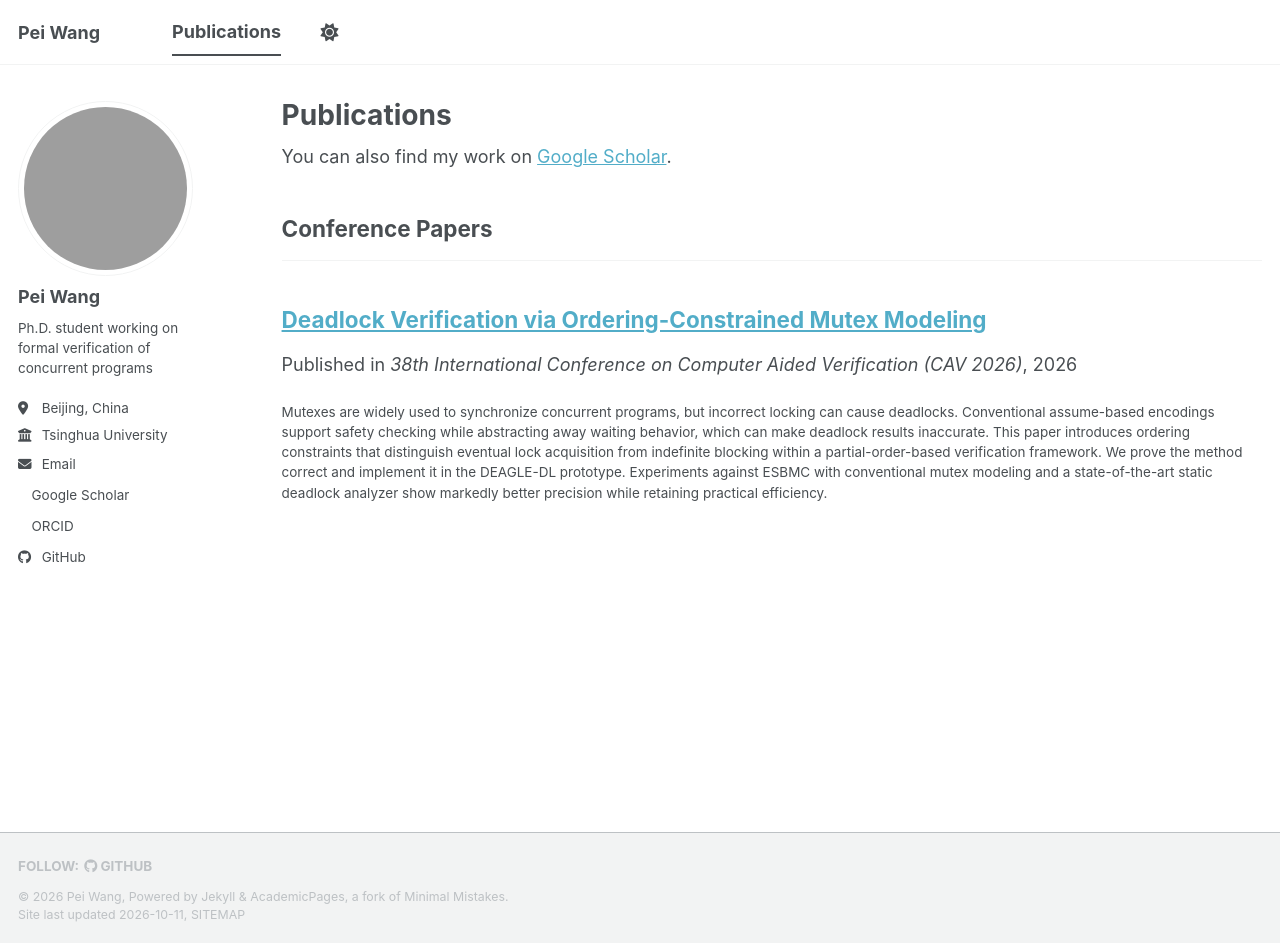
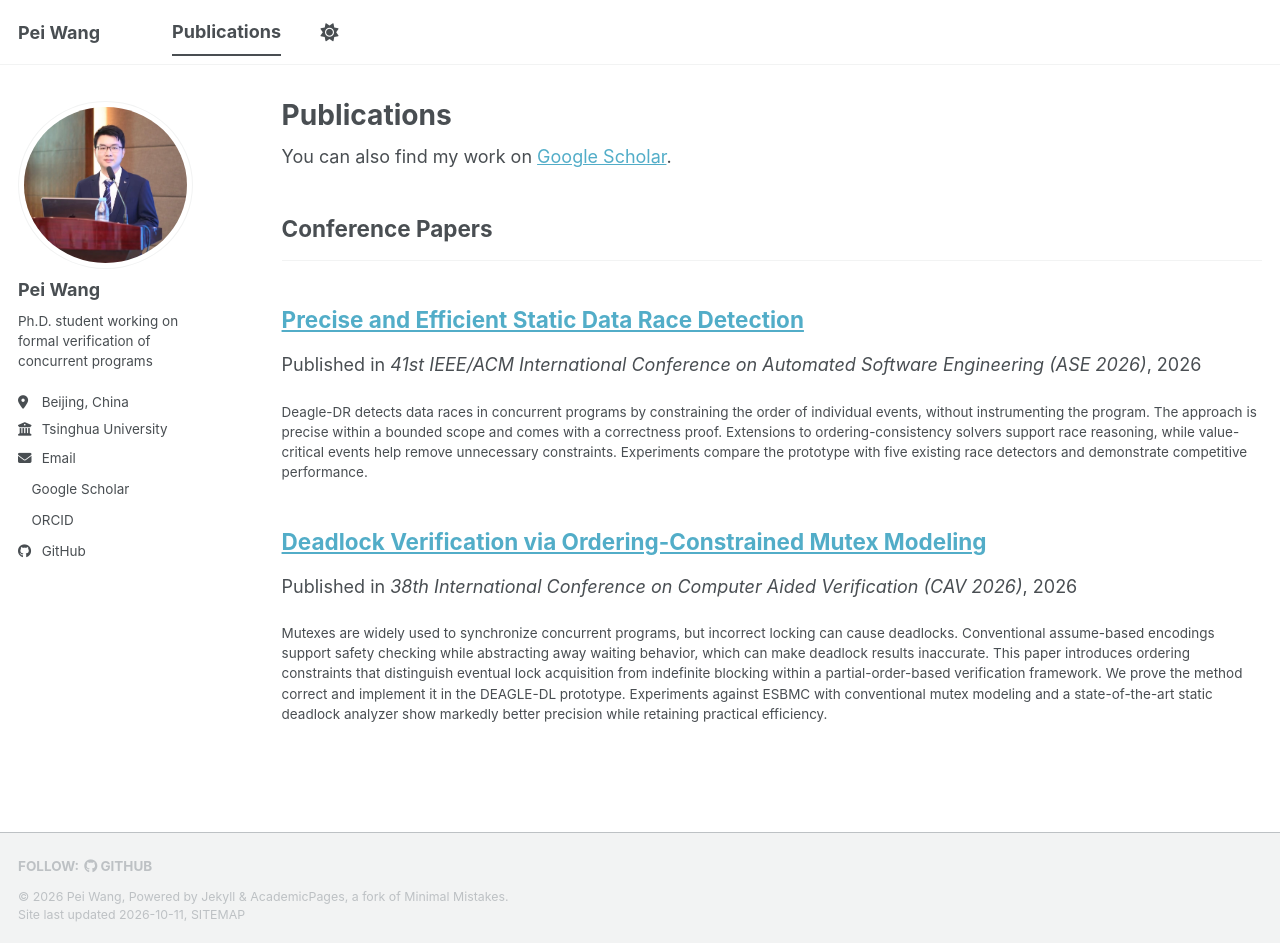
Before and after one commit to pei-wang-cs/pei-wang.github.io, a Jekyll site: the page built from _pages/publications.html, in a window 1280 px wide and 943 px high. Built offline with Jekyll 4.4.1, drawn with Linux system fonts in a browser that asks for light colours; a style sheet for code colours, icons or effects is not loaded; grey boxes are pictures that could not be loaded.

````diff
--- a/_config.yml
+++ b/_config.yml
@@ -23,7 +23,7 @@ repository               : "pei-wang-cs/pei-wang.github.io"
 #               Additional customization can be done by editing /_includes/author-profile.html
 author:
   # Biographic information
-  avatar           : "https://avatars.githubusercontent.com/u/61134436?v=4"
+  avatar           : "pei-wang.jpg"
   name             : "Pei Wang"
   pronouns         : # example: "she/her"
   bio              : "Ph.D. student working on formal verification of concurrent programs"
@@ -35,9 +35,7 @@ author:
   # Academic websites
   academia         : # URL
   arxiv            : # URL - Update with the correct link to your profile
-  # Scholar search for the verified CAV 2026 paper; replace with a public
-  # citations profile URL when one is available.
-  googlescholar    : "https://scholar.google.com/scholar?q=%22Deadlock+Verification+via+Ordering-Constrained+Mutex+Modeling%22"
+  googlescholar    : "https://scholar.google.com/citations?user=dwO39GEAAAAJ&hl=zh-CN"
   inspire-hep      : # URL
   impactstory      : # URL
   orcid            : "https://orcid.org/0009-0007-0437-9141"
@@ -151,6 +149,7 @@ social:
   type                   : Person
   name                   : "Pei Wang"
   links:
+    - "https://scholar.google.com/citations?user=dwO39GEAAAAJ&hl=zh-CN"
     - "https://orcid.org/0009-0007-0437-9141"
     - "https://github.com/pei-wang-cs"
     - "https://thufv.github.io/team/"
--- /dev/null
+++ b/_publications/2026-10-07-precise-efficient-static-data-race-detection.md
@@ -0,0 +1,45 @@
+---
+title: "Precise and Efficient Static Data Race Detection"
+collection: publications
+category: conferences
+permalink: /publication/precise-efficient-static-data-race-detection/
+excerpt: >-
+  Deagle-DR detects data races in concurrent programs by constraining the order
+  of individual events, without instrumenting the program. The approach is
+  precise within a bounded scope and comes with a correctness proof. Extensions
+  to ordering-consistency solvers support race reasoning, while value-critical
+  events help remove unnecessary constraints. Experiments compare the prototype
+  with five existing race detectors and demonstrate competitive performance.
+date: 2026-10-07
+venue: "41st IEEE/ACM International Conference on Automated Software Engineering (ASE 2026)"
+paperurl: "https://doi.org/10.1145/3832783.3837438"
+citation: "Pei Wang, Zhihang Sun, and Fei He. (2026). &quot;Precise and Efficient Static Data Race Detection.&quot; <i>Proceedings of the 41st IEEE/ACM International Conference on Automated Software Engineering (ASE ’26)</i>, pp. 1793–1805."
+---
+
+Summary
+-------
+
+**Deagle-DR** detects data races in concurrent programs by constraining the order of individual events, without instrumenting the program. The approach is precise within a bounded scope and comes with a correctness proof. Extensions to ordering-consistency solvers support race reasoning, while value-critical events help remove unnecessary constraints. Experiments compare the prototype with five existing race detectors and demonstrate competitive performance.
+
+Links
+-----
+
+- [Publisher version](https://doi.org/10.1145/3832783.3837438)
+- [Conference page and abstract](https://conf.researchr.org/details/ase-2026/ase-2026-research-track/142/Precise-and-Efficient-Static-Data-Race-Detection)
+
+BibTeX
+------
+
+```bibtex
+@inproceedings{wang2026precise,
+  author    = {Pei Wang and Zhihang Sun and Fei He},
+  title     = {Precise and Efficient Static Data Race Detection},
+  booktitle = {Proceedings of the 41st IEEE/ACM International Conference on Automated Software Engineering},
+  series    = {ASE '26},
+  pages     = {1793--1805},
+  publisher = {Association for Computing Machinery},
+  year      = {2026},
+  doi       = {10.1145/3832783.3837438},
+  url       = {https://doi.org/10.1145/3832783.3837438}
+}
+```
````
Also changed, not shown: _pages/about.md (+1 -0 lines), images/pei-wang.jpg (added).
